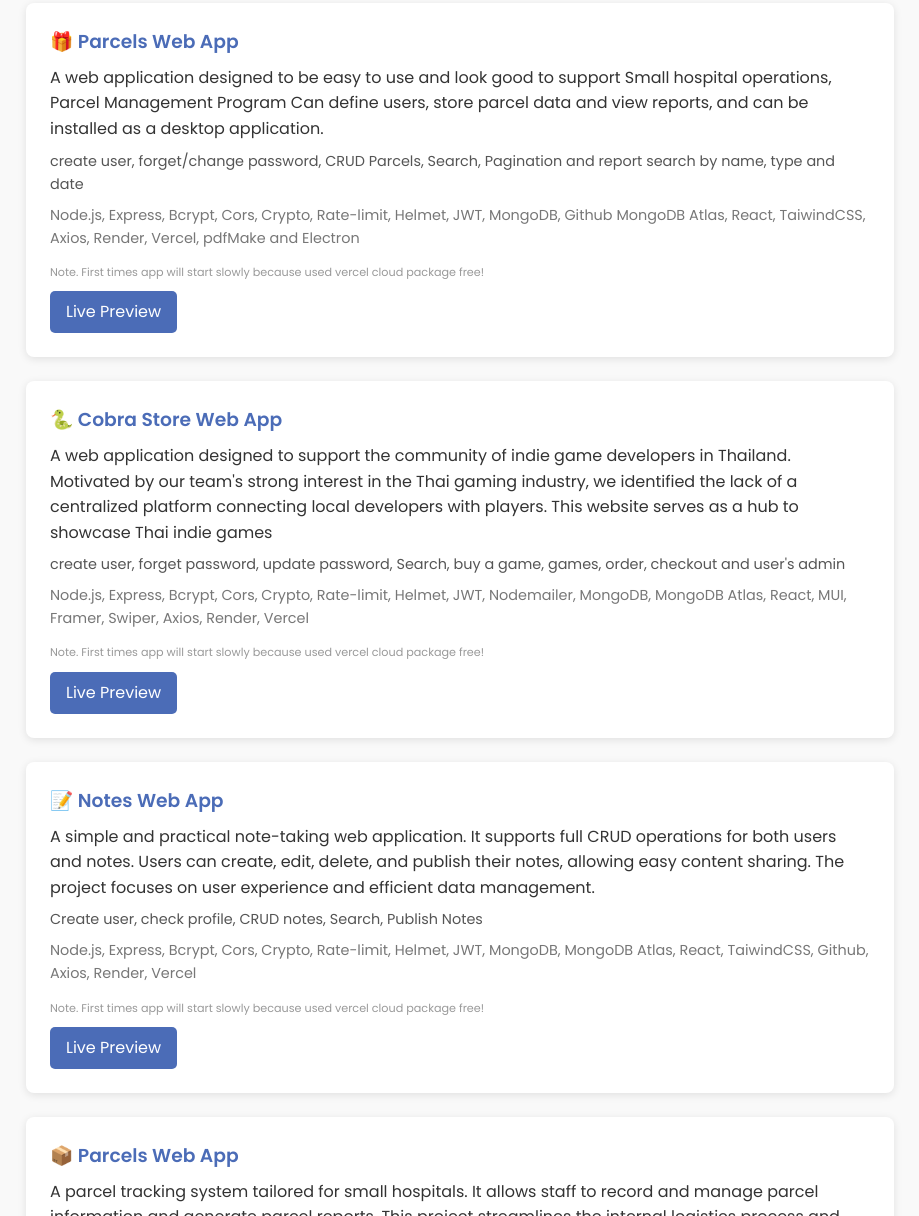
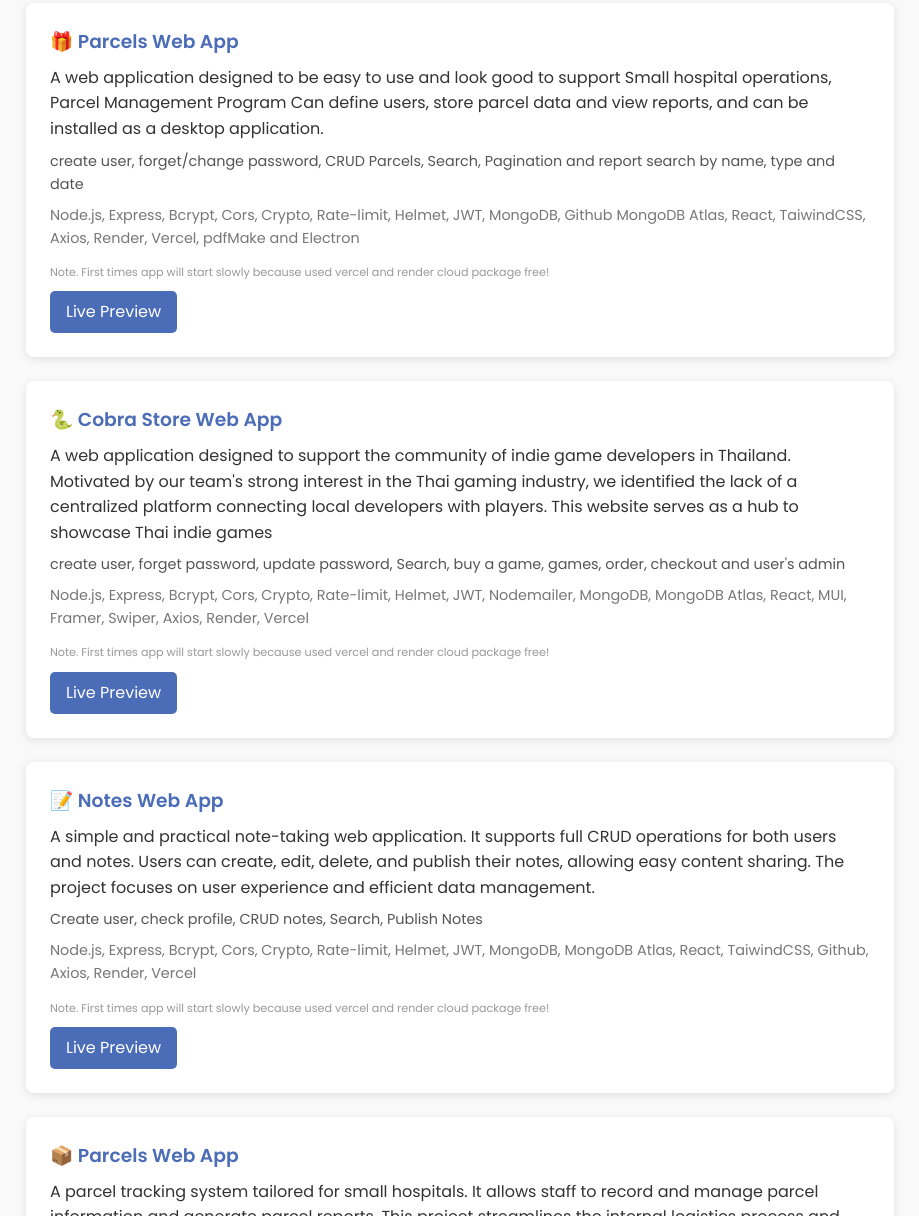
Before and after one commit to Sanyalak-T/portfolio-dashboard, a plain HTML site: page index.html in a window 1280 px wide. Shown: the part 303-1519 px from the top of the page, without its empty margins (180-1099 px from the left). Drawn offline with Linux system fonts and the light colour scheme.

Commit message:
update(file): index about explain why login page slowly

```diff
--- a/index.html
+++ b/index.html
@@ -45,8 +45,8 @@
         </p>
         <span
           >Note. First times app will start slowly
-          because used vercel cloud package
-          free!</span
+          because used vercel and render cloud
+          package free!</span
         >
         <p>
           <a
@@ -84,8 +84,8 @@
         </p>
         <span
           >Note. First times app will start slowly
-          because used vercel cloud package
-          free!</span
+          because used vercel and render cloud
+          package free!</span
         >
         <p>
           <a
@@ -121,8 +121,8 @@
         </p>
         <span
           >Note. First times app will start slowly
-          because used vercel cloud package
-          free!</span
+          because used vercel and render cloud
+          package free!</span
         >
         <p>
           <a
```
